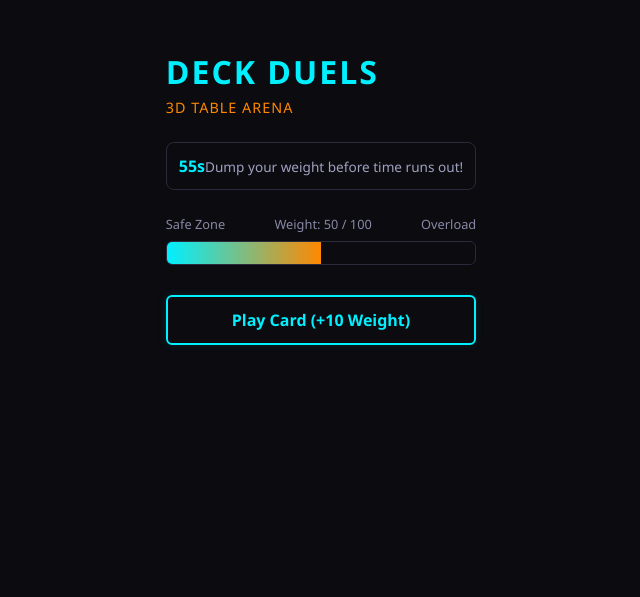
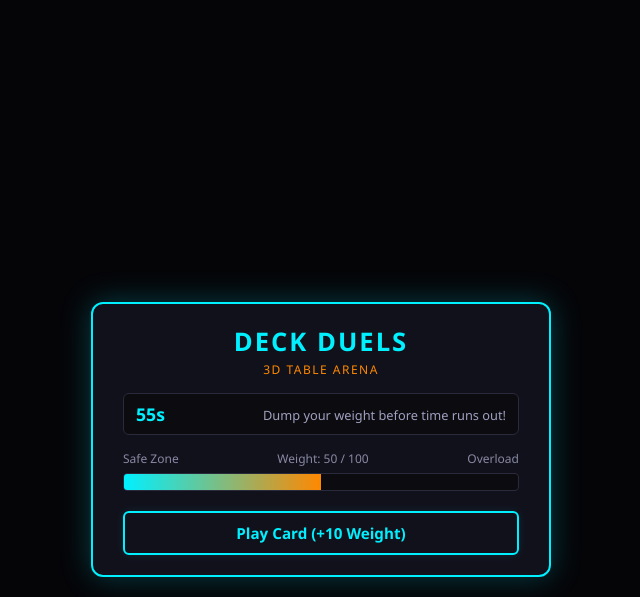
Before and after one commit to ytgaimar725-cyber/DeckDuels, a plain HTML site: page index.html in a window 1280 px wide. Shown: the part 203-800 px from the top of the page, without its empty margins (319-959 px from the left). Drawn offline with nearby package versions, Linux system fonts and the light colour scheme.

Commit message:
Update style.css

```diff
--- a/style.css
+++ b/style.css
@@ -5,77 +5,93 @@
     font-family: 'Segoe UI', Tahoma, Geneva, Verdana, sans-serif;
 }
 
-body {
-    background-color: #0b0b10;
+body, html {
+    width: 100%;
+    height: 100%;
+    overflow: hidden;
+    background-color: #050508;
     color: #e0e0e0;
-    display: flex;
-    justify-content: center;
-    align-items: center;
-    height: 100vh;
 }
 
-.game-container {
-    background-color: #14141f;
+#canvas-container {
+    position: absolute;
+    top: 0;
+    left: 0;
+    width: 100%;
+    height: 100%;
+    z-index: 1;
+}
+
+.hud-overlay {
+    position: absolute;
+    bottom: 20px;
+    left: 50%;
+    transform: translateX(-50%);
+    z-index: 10;
+    background-color: rgba(20, 20, 31, 0.85);
+    backdrop-filter: blur(10px);
     border: 2px solid #00f0ff;
     border-radius: 12px;
-    padding: 30px;
-    width: 450px;
-    box-shadow: 0 0 20px rgba(0, 240, 255, 0.2);
+    padding: 20px 30px;
+    width: 460px;
+    box-shadow: 0 0 30px rgba(0, 240, 255, 0.25);
     text-align: center;
 }
 
 header h1 {
     color: #00f0ff;
-    font-size: 2rem;
+    font-size: 1.6rem;
     letter-spacing: 2px;
-    margin-bottom: 5px;
+    margin-bottom: 2px;
 }
 
 .subtitle {
     color: #ff8800;
-    font-size: 0.9rem;
-    margin-bottom: 25px;
+    font-size: 0.75rem;
+    margin-bottom: 15px;
     text-transform: uppercase;
-    letter-spacing: 1px;
+    letter-spacing: 1.5px;
 }
 
 .dashboard {
     display: flex;
     justify-content: space-between;
-    margin-bottom: 25px;
+    align-items: center;
+    margin-bottom: 15px;
     background: #0b0b10;
-    padding: 12px;
-    border-radius: 8px;
+    padding: 8px 12px;
+    border-radius: 6px;
     border: 1px solid #2a2a3d;
 }
 
 #time-display {
     color: #00f0ff;
     font-weight: bold;
+    font-size: 1.1rem;
 }
 
 #status-text {
-    font-size: 0.85rem;
+    font-size: 0.8rem;
     color: #a0a0c0;
 }
 
 .scale-section {
-    margin-bottom: 30px;
+    margin-bottom: 20px;
 }
 
 .scale-labels {
     display: flex;
     justify-content: space-between;
-    font-size: 0.8rem;
+    font-size: 0.75rem;
     color: #8888a5;
-    margin-bottom: 8px;
+    margin-bottom: 6px;
 }
 
 .progress-container {
     width: 100%;
     background-color: #0b0b10;
-    border-radius: 6px;
-    height: 24px;
+    border-radius: 4px;
+    height: 18px;
     border: 1px solid #2a2a3d;
     overflow: hidden;
 }
@@ -90,16 +106,16 @@ header h1 {
 .card-action-area {
     display: flex;
     flex-direction: column;
-    gap: 12px;
+    gap: 8px;
 }
 
 .neon-btn {
     background-color: transparent;
     color: #00f0ff;
     border: 2px solid #00f0ff;
-    padding: 12px;
+    padding: 10px;
     border-radius: 6px;
-    font-size: 1rem;
+    font-size: 0.95rem;
     font-weight: bold;
     cursor: pointer;
     transition: all 0.2s ease;
```
